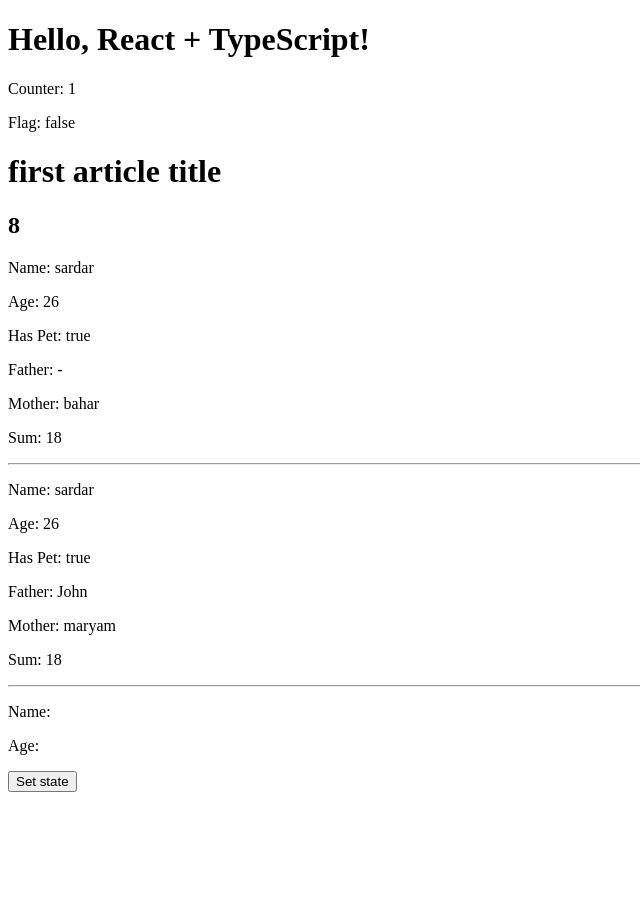
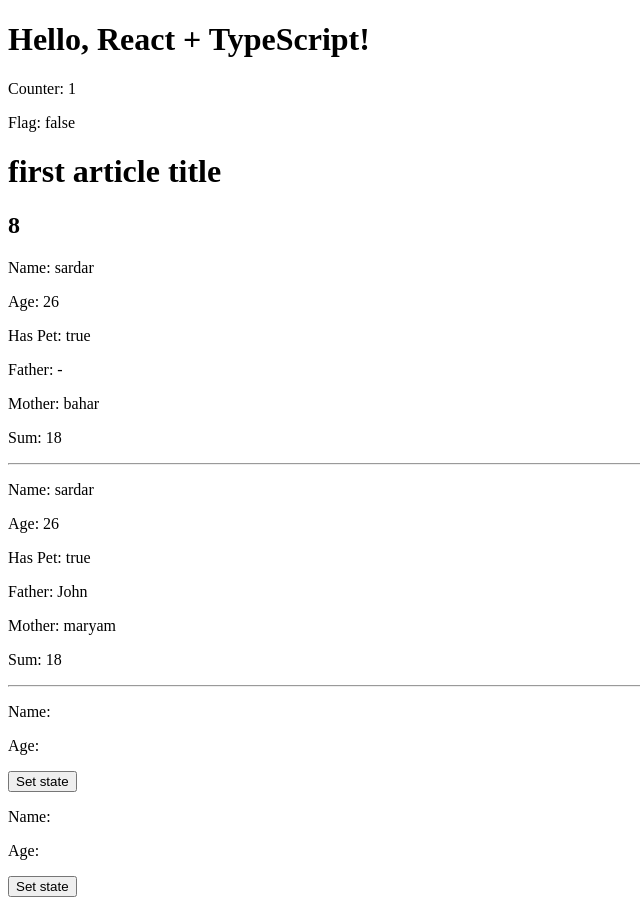
Before and after one commit to sardarbalnour/typescript-tutorial, a React (Vite) app: page / in a window 1280 px wide. Shown: the whole page, without its empty margins (0-640 px from the left). Before the commit the page ends 800 px from the top, so only its background shows below. Built offline with nearby package versions, Linux system fonts and the light colour scheme.

Commit message:
state and setState as props

```diff
--- a/src/components/State.tsx
+++ b/src/components/State.tsx
@@ -1,4 +1,5 @@
 import { useState } from "react";
+import User from "./User";
 
 type StateType = {
   name: string;
@@ -19,6 +20,8 @@
       <button type="button" onClick={() => setState({ name: "John", age: 30 })}>
         Set state
       </button>
+
+      <User value={state} setState={setState} />
     </div>
   );
 }
--- /dev/null
+++ b/src/components/User.tsx
@@ -0,0 +1,23 @@
+type StateType = {
+  name: string;
+  age: number;
+};
+
+type UserProps = {
+  value: StateType | null;
+  setState: React.Dispatch<React.SetStateAction<StateType | null>>;
+};
+
+function User({ value, setState }: UserProps) {
+  return (
+    <div>
+      <p>Name: {value?.name}</p>
+      <p>Age: {value?.age}</p>
+      <button type="button" onClick={() => setState({ name: "Jane", age: 25 })}>
+        Set state
+      </button>
+    </div>
+  );
+}
+
+export default User;
```
